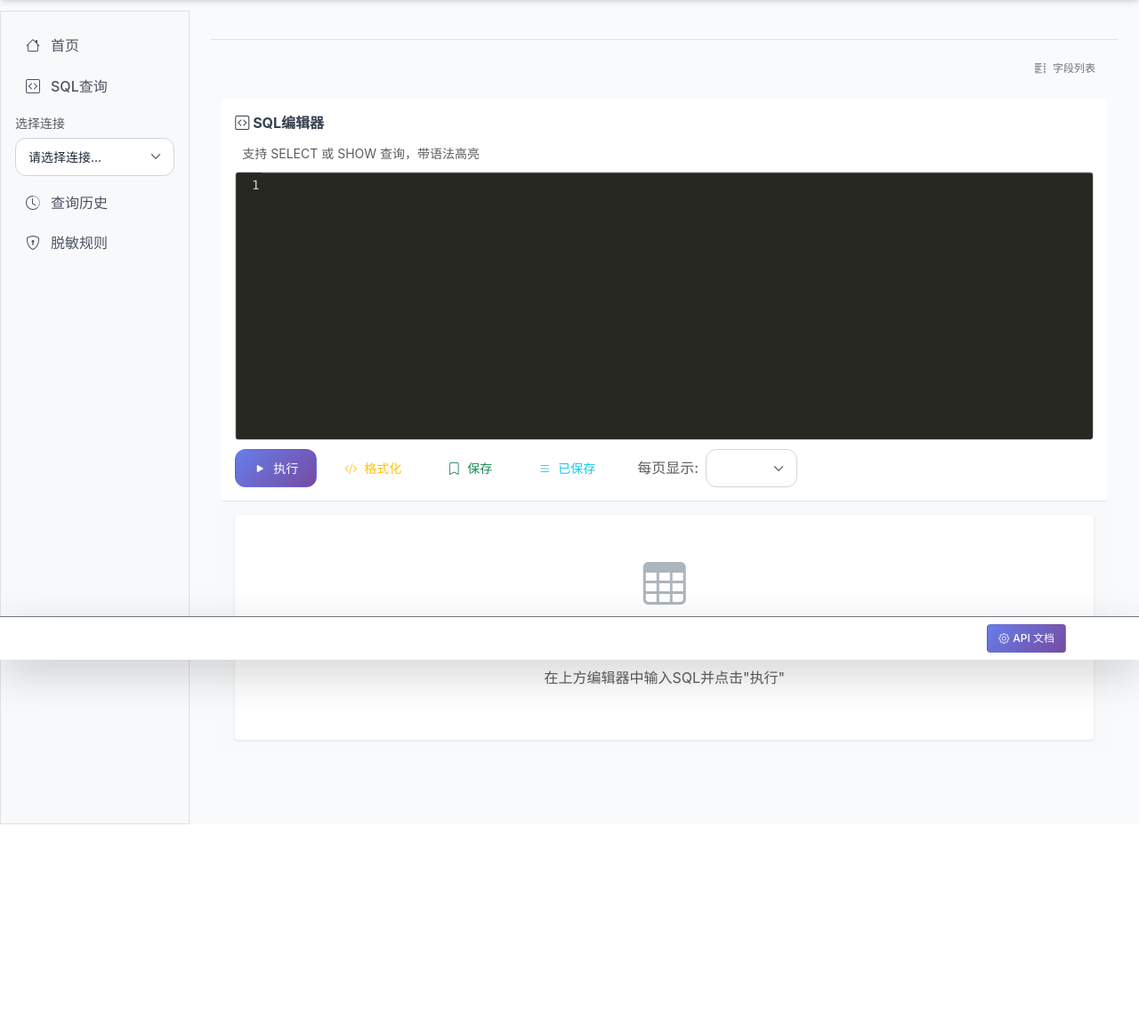
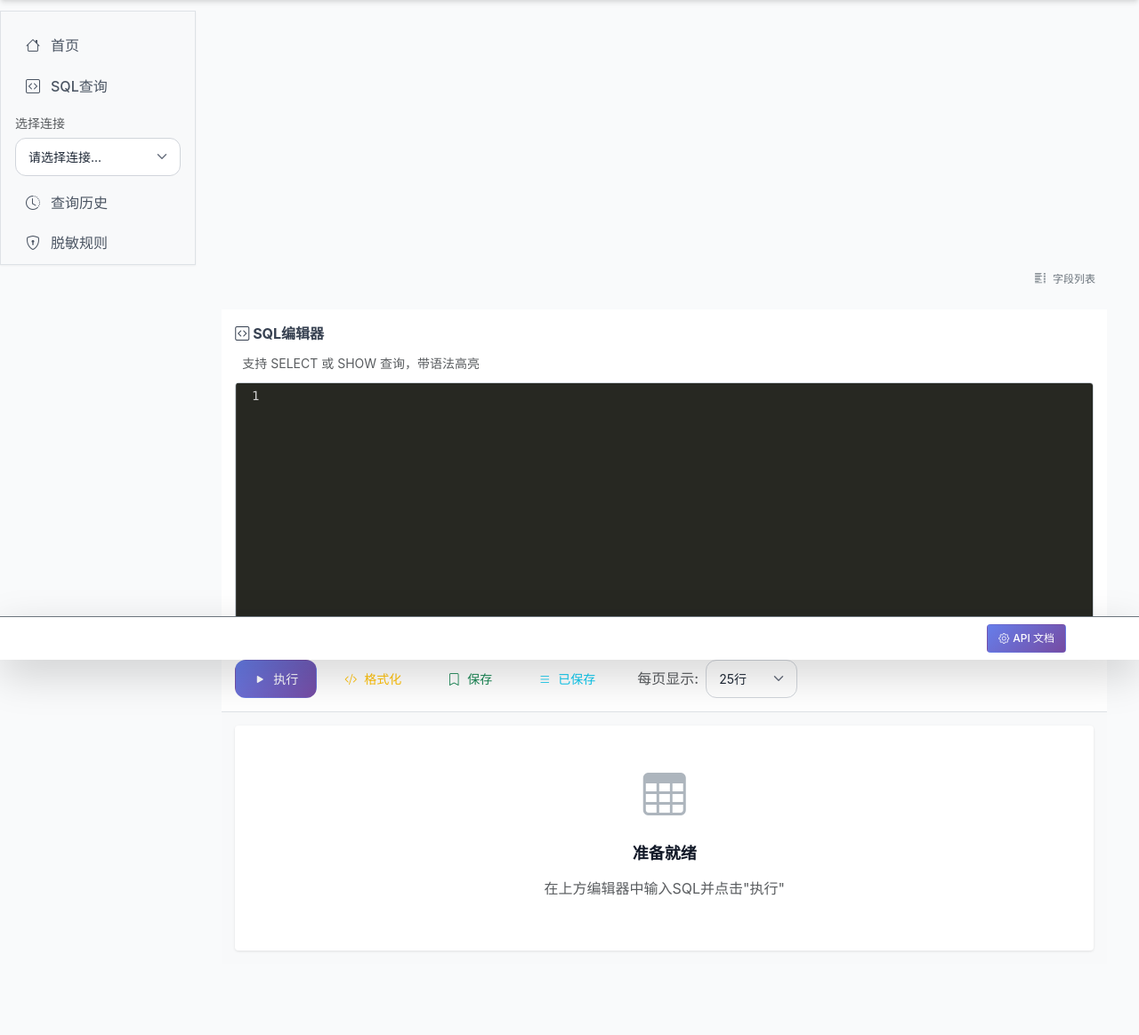
Before and after one commit to shcy2003/mysql_tools, a Django app: page /queries/sql/ in a window 1280 px wide. Shown: the part 58-1222 px from the top of the page at 89% size. Before the commit the page ends 985 px from the top, so only its background shows below. Run offline with Django 5.2, Linux system fonts and the light colour scheme; the visitor is signed in with stand-in values (Sample User, id 1); data that the repository does not hold is empty; some libraries are stand-ins or nearby versions.

Commit message:
feat: SQL查询页面优化 - 每页显示默认值改为25 - 左边栏支持拖动调整宽度 - 隐藏SQL查询页面的标题区域以增加编辑器空间 - 字段列表面板对齐优化

```diff
--- a/queries/api_views.py
+++ b/queries/api_views.py
@@ -874,7 +874,7 @@ def api_get_configs(request):
                 "enable_masking": True,
                 "export_max_rows": 100000,
                 "tables_per_page": 5,
-                "sql_query_page_size": 20
+                "sql_query_page_size": 25
             }
         }
     """
@@ -886,7 +886,7 @@ def api_get_configs(request):
             "enable_masking": SystemConfig.get_value('enable_masking', 'true').lower() == 'true',
             "export_max_rows": SystemConfig.get_int_value('export_max_rows', 100000),
             "tables_per_page": SystemConfig.get_int_value('tables_per_page', 5),
-            "sql_query_page_size": SystemConfig.get_int_value('sql_query_page_size', 20),
+            "sql_query_page_size": SystemConfig.get_int_value('sql_query_page_size', 25),
             "max_pagination_pages": SystemConfig.get_int_value('max_pagination_pages', 3),
             "sidebar_default_width": SystemConfig.get_int_value('sidebar_default_width', 250),
             "sidebar_min_width": SystemConfig.get_int_value('sidebar_min_width', 100),
--- a/static/js/queries/sql_query_new.js
+++ b/static/js/queries/sql_query_new.js
@@ -6,7 +6,7 @@
 let sqlEditor = null;  // CodeMirror编辑器实例
 let currentQueryData = null;
 let currentPage = 1;
-let pageSize = 50;
+let pageSize = 25;
 let currentTableName = null;  // 当前选中的表名
 let currentTableRowCount = null;  // 当前选中表的行数
 let lastExecutedSql = null;  // 最后执行的SQL
@@ -355,10 +355,15 @@ function initPageSizeSelector() {
         $('#pageSizeSelect').val(pageSize);
     }
 
+    // 导出到 window 对象供其他脚本使用
+    window.pageSize = pageSize;
+
     // 保存设置到本地存储
     $('#pageSizeSelect').on('change', function() {
         const selectedSize = parseInt($(this).val());
         localStorage.setItem('pageSize', selectedSize);
+        pageSize = selectedSize;
+        window.pageSize = selectedSize;
     });
 }
 
--- a/templates/base.html
+++ b/templates/base.html
@@ -15,19 +15,51 @@
     <link rel="stylesheet" href="{% static 'css/bootstrap-icons.css' %}">
     <!-- Custom CSS -->
     <link rel="stylesheet" href="{% static 'css/styles.css' %}">
+    <style>
+        /* Sidebar resizer styles - only show on SQL query page */
+        .sidebar-resizer {
+            display: none;
+        }
+        body.sql-query-page #main-row {
+            position: relative;
+        }
+        body.sql-query-page .sidebar-resizer {
+            display: block;
+            width: 5px;
+            cursor: col-resize;
+            background: transparent;
+            position: absolute;
+            top: 0;
+            bottom: 0;
+            z-index: 100;
+            transition: background 0.2s;
+        }
+        body.sql-query-page .sidebar-resizer:hover,
+        body.sql-query-page .sidebar-resizer.resizing {
+            background: #0d6efd;
+        }
+        body.sql-query-page #sidebarMenu {
+            transition: width 0.2s ease;
+        }
+    </style>
     {% block extra_css %}{% endblock %}
 </head>
 <body>
     {% include 'navbar.html' %}
 
     <div class="container-fluid">
-        <div class="row">
+        <div class="row" id="main-row">
             {% include 'sidebar.html' %}
 
-            <main class="col-md-9 ms-sm-auto col-lg-10 px-md-4 pb-12">
+            <!-- Sidebar Resizer -->
+            <div class="sidebar-resizer" id="sidebar-resizer"></div>
+
+            <main class="col-md-9 ms-sm-auto col-lg-10 px-md-4 pb-12 main-content" id="main-content">
+                {% block page_title_block %}
                 <div class="d-flex justify-content-between flex-wrap flex-md-nowrap align-items-center pt-3 pb-2 mb-3 border-bottom">
                     <h1 class="h2">{% block page_title %}{% endblock %}</h1>
                 </div>
+                {% endblock %}
 
                 {% block content %}{% endblock %}
             </main>
@@ -489,11 +521,23 @@
             return;
         }
 
-        var sql = 'SELECT * FROM `' + window.selectedDatabase + '`.`' + tableName + '` LIMIT 20';
+        // 设置全局变量，以便 executeQuery 使用正确的 pageSize
+        // pageSize 变量在 sql_query_new.js 中定义，但我们需要确保它是正确的值
+        var pageSize = 25;
+        if (typeof window.pageSize !== 'undefined') {
+            pageSize = window.pageSize;
+        } else {
+            var $pageSizeSelect = $('#pageSizeSelect');
+            if ($pageSizeSelect.length) {
+                pageSize = parseInt($pageSizeSelect.val()) || 25;
+            }
+        }
 
-        // 更新SQL编辑器
+        var sql = 'SELECT * FROM `' + window.selectedDatabase + '`.`' + tableName + '` LIMIT ' + pageSize;
+
+        // 更新SQL编辑器，并自动执行查询
         if (window.updateSqlQueryEditor) {
-            window.updateSqlQueryEditor(sql);
+            window.updateSqlQueryEditor(sql, true);  // 自动执行
         }
     }
 
@@ -591,6 +635,83 @@
             initSidebarConnectionTree();
         }, 100);
     });
+
+    // Sidebar resizer functionality - only on SQL query page
+    (function() {
+        // Only initialize on SQL query page
+        if (!isSqlQueryPage()) return;
+
+        // Add body class for styling
+        document.body.classList.add('sql-query-page');
+
+        const resizer = document.getElementById('sidebar-resizer');
+        const sidebar = document.getElementById('sidebarMenu');
+        const mainContent = document.getElementById('main-content');
+
+        if (!resizer || !sidebar || !mainContent) return;
+
+        // Calculate initial position
+        function updateResizerPosition() {
+            const sidebarRect = sidebar.getBoundingClientRect();
+            resizer.style.left = sidebarRect.width + 'px';
+        }
+
+        // Initial position
+        setTimeout(updateResizerPosition, 200);
+        window.addEventListener('resize', updateResizerPosition);
+
+        let isResizing = false;
+        let startX = 0;
+        let startWidth = 0;
+
+        resizer.addEventListener('mousedown', function(e) {
+            isResizing = true;
+            startX = e.clientX;
+            startWidth = sidebar.offsetWidth;
+            resizer.classList.add('resizing');
+            document.body.style.cursor = 'col-resize';
+            document.body.style.userSelect = 'none';
+            e.preventDefault();
+        });
+
+        document.addEventListener('mousemove', function(e) {
+            if (!isResizing) return;
+
+            const diff = e.clientX - startX;
+            let newWidth = startWidth + diff;
+
+            // Min and max width constraints
+            newWidth = Math.max(150, Math.min(newWidth, 500));
+
+            // Apply new width to sidebar
+            sidebar.style.width = newWidth + 'px';
+
+            // Update resizer position
+            resizer.style.left = newWidth + 'px';
+
+            // Save to localStorage
+            localStorage.setItem('sidebarWidth', newWidth);
+        });
+
+        document.addEventListener('mouseup', function() {
+            if (isResizing) {
+                isResizing = false;
+                resizer.classList.remove('resizing');
+                document.body.style.cursor = '';
+                document.body.style.userSelect = '';
+            }
+        });
+
+        // Load saved width
+        const savedWidth = localStorage.getItem('sidebarWidth');
+        if (savedWidth) {
+            const width = parseInt(savedWidth);
+            if (width >= 150 && width <= 500) {
+                sidebar.style.width = width + 'px';
+                resizer.style.left = width + 'px';
+            }
+        }
+    })();
     </script>
     {% block extra_js %}{% endblock %}
 </body>
--- a/templates/queries/sql_query_new.html
+++ b/templates/queries/sql_query_new.html
@@ -2,6 +2,8 @@
 {% load static %}
 
 {% block title %} - SQL查询(新界面){% endblock %}
+
+{% block page_title_block %}{% endblock %}
 
 {% block extra_css %}
 <!-- CodeMirror CSS for SQL syntax highlighting -->
@@ -10,8 +12,8 @@
 <link rel="stylesheet" href="{% static 'js/codemirror/show-hint.min.css' %}">
 <style>
 .sql-query-container {
-    height: calc(100vh - 180px);
-    min-height: 500px;
+    height: calc(100vh - 20px);
+    min-height: 200px;
     display: flex;
     overflow: hidden;
 }
@@ -560,8 +562,8 @@
                     <div class="ms-3 d-flex align-items-center">
                         <label class="form-label mb-0 me-2 text-muted">每页显示:</label>
                         <select class="form-select form-select-sm" id="pageSizeSelect" style="width: auto;">
-                            <option value="25">25行</option>
-                            <option value="50" selected>50行</option>
+                            <option value="25" selected>25行</option>
+                            <option value="50">50行</option>
                             <option value="100">100行</option>
                             <option value="200">200行</option>
                             <option value="500">500行</option>
--- a/templates/sidebar.html
+++ b/templates/sidebar.html
@@ -1,5 +1,5 @@
-<div class="sidebar border border-right col-md-3 col-lg-2 p-0 bg-body-tertiary">
-    <div class="offcanvas-md offcanvas-end bg-body-tertiary" tabindex="-1" id="sidebarMenu" aria-labelledby="sidebarMenuLabel">
+<div class="sidebar border border-right p-0 bg-body-tertiary" id="sidebarMenu" style="width: 220px; flex: 0 0 220px;">
+    <div class="offcanvas-md offcanvas-end bg-body-tertiary" tabindex="-1" aria-labelledby="sidebarMenuLabel">
         <div class="offcanvas-header">
             <h5 class="offcanvas-title" id="sidebarMenuLabel">MySQL查询平台</h5>
             <button type="button" class="btn-close" data-bs-dismiss="offcanvas" data-bs-target="#sidebarMenu" aria-label="Close"></button>
```
